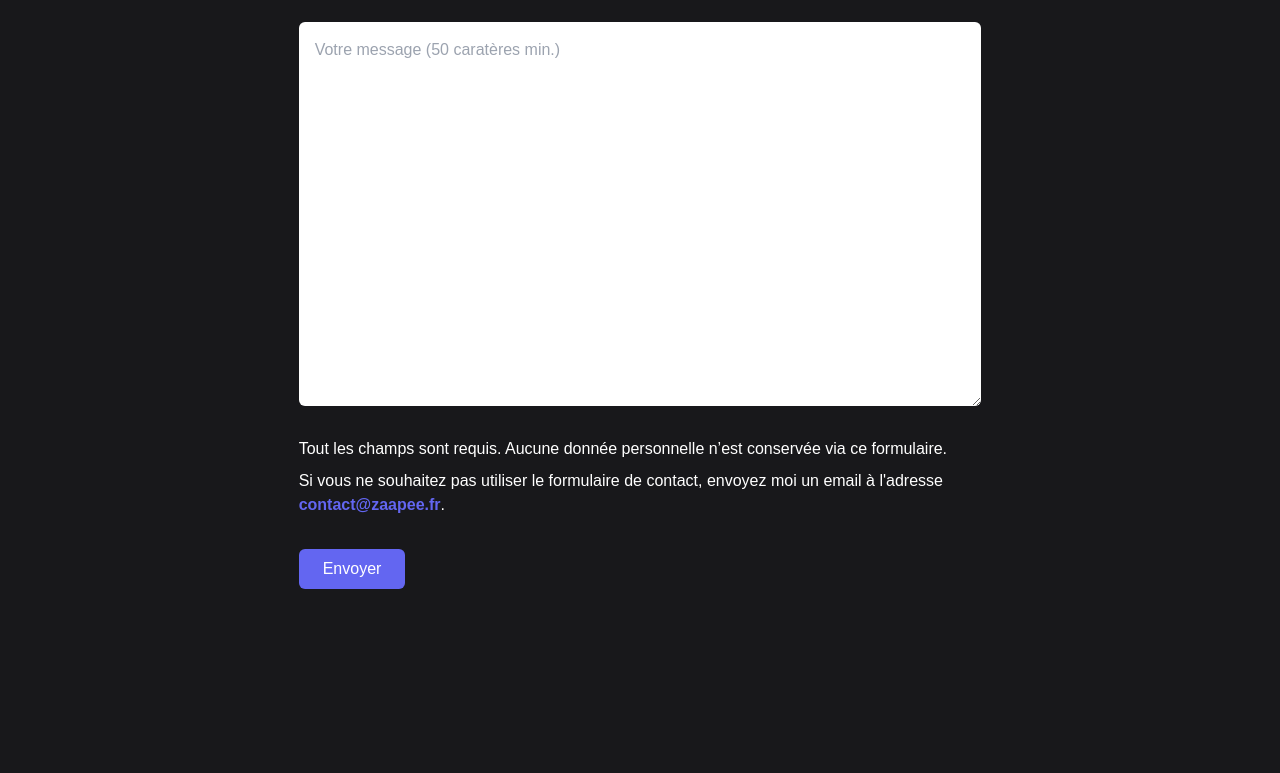
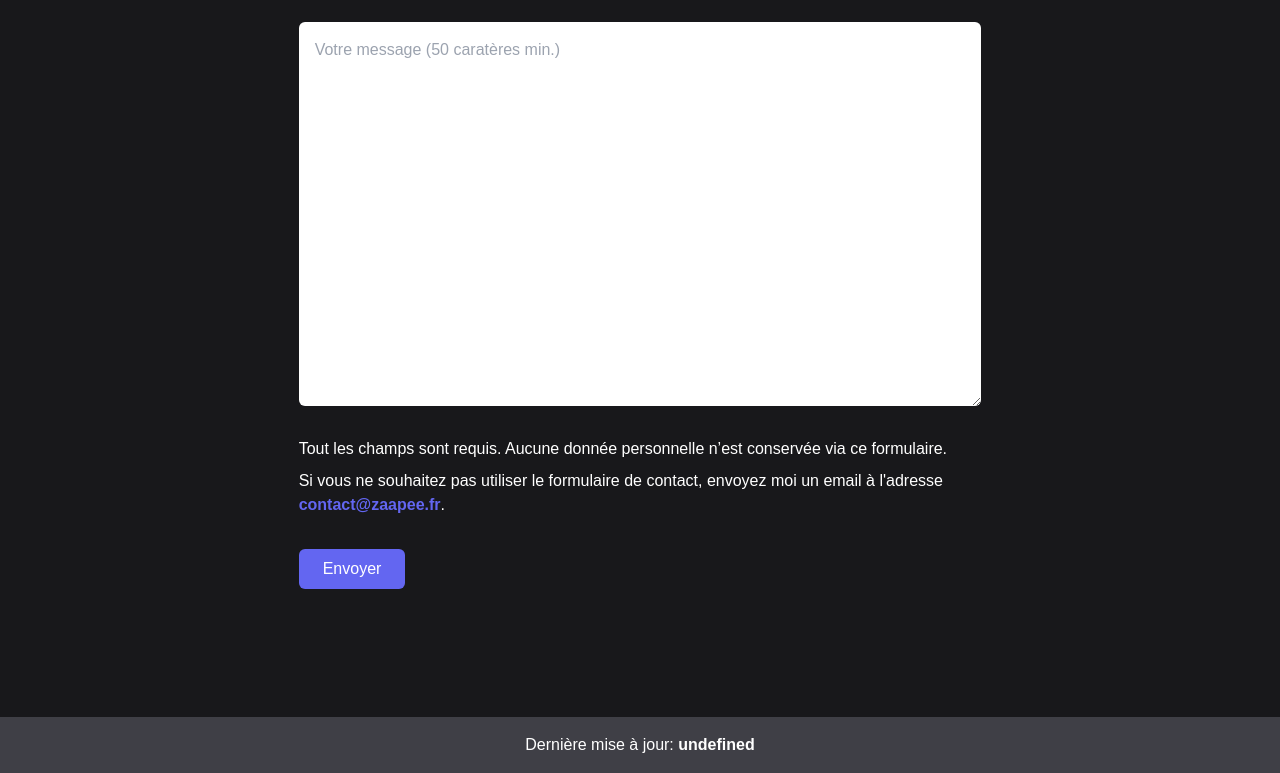
Before and after one commit to Kworz/portfolio, a SvelteKit app: page / in a window 1280 px wide. Shown: the part 3178-3951 px from the top of the page. Before the commit the page ends 3895 px from the top, so only its background shows below. Built offline with nearby package versions, Linux system fonts and the light colour scheme; a web font is replaced by a local one.

Commit message:
added last publish date

```diff
--- a/src/routes/+layout.svelte
+++ b/src/routes/+layout.svelte
@@ -1,6 +1,13 @@
 <script>
     import "$lib/app.css";
+    import { PUBLIC_PUBLISH_DATE } from "$env/static/public";
 </script>
 
+<slot />
 
-<slot />
+<footer class="bg-zinc-700 py-2 text-center">
+    <p class="text-white">
+        Dernière mise à jour:
+        <span class="font-semibold">{PUBLIC_PUBLISH_DATE}</span>
+    </p>
+</footer>
```
